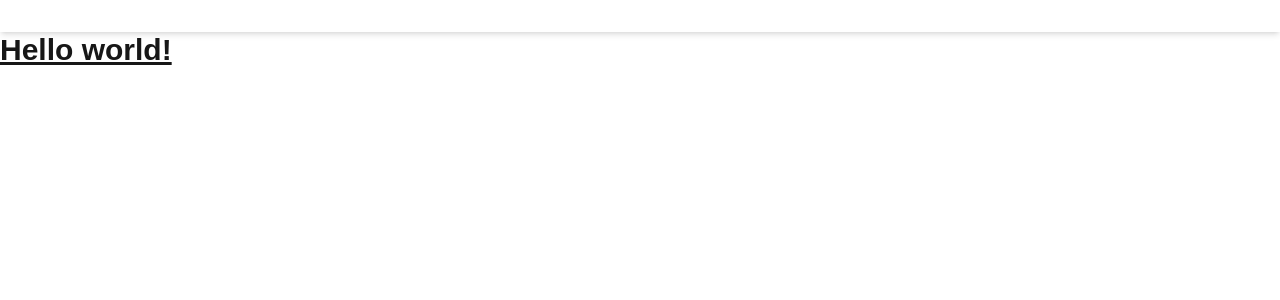
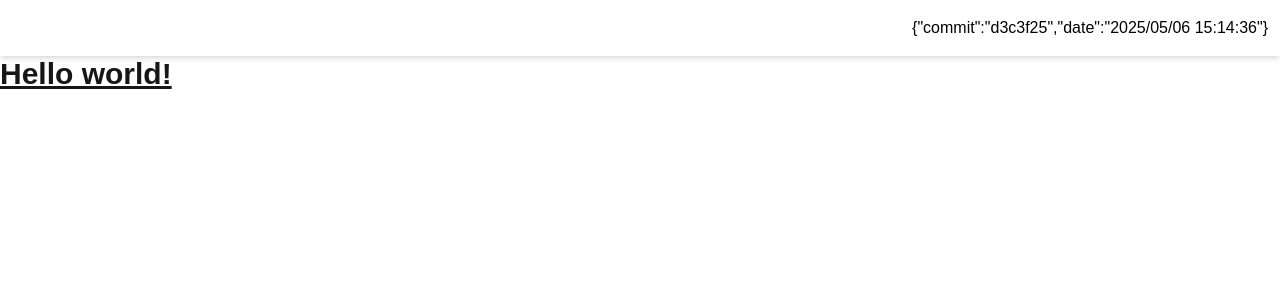
Before and after one commit to wednesdaydeveloper/HomeMadeMessenger, a Next.js app: page / in a window 1280 px wide. Shown: the top 300 px of the page. Built offline with nearby package versions, Linux system fonts and the light colour scheme; no server answers.

Commit message:
feat: Add last commit information display in header

```diff
--- a/src/app/header.tsx
+++ b/src/app/header.tsx
@@ -1,6 +1,7 @@
 import SignOutLink from "@/components/auth/SignOutLink"
 import { createClient } from "@/utils/supabase/server"
 import { User } from "@supabase/supabase-js"
+import lastcommit from "@/lastcommit.json"
 
 const Header = async () => {
   const supabase = await createClient()
@@ -16,6 +17,9 @@ const Header = async () => {
         <nav className="hidden lg:flex space-x-8">
           {(await isLoggedIn()) && <SignOutLink />}
         </nav>
+        <nav className="hidden lg:flex space-x-8">
+          {JSON.stringify(lastcommit)}
+        </nav>
       </div>
     </header>
   )
--- /dev/null
+++ b/src/lastcommit.json
@@ -0,0 +1 @@
+{ "commit": "d3c3f25", "date": "2025/05/06 15:14:36" }
```
Also changed, not shown: 1 other file (tests, documents, lock files or other folders).
